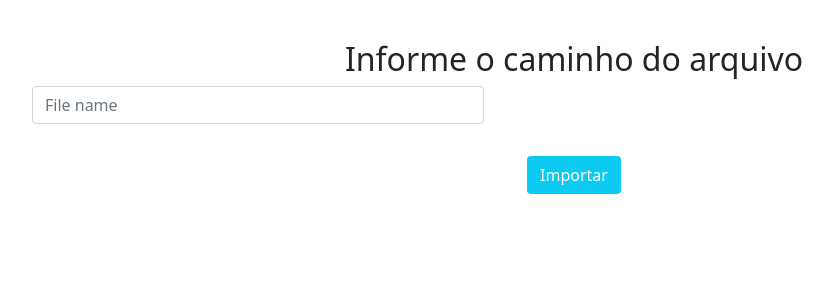
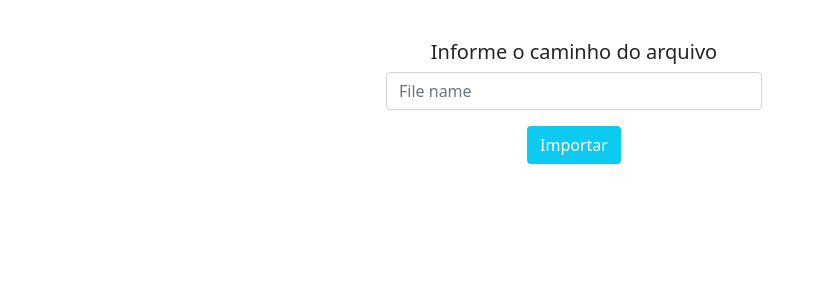
Before and after one commit to 2lc/Cloud, a Flask app: page /importar in a window 1280 px wide. Shown: the part 64-364 px from the top of the page, without its empty margins (66-899 px from the left). Run offline with Flask 3, Linux system fonts and the light colour scheme; a user stored in the database is signed in; some libraries are stand-ins or nearby versions.

Commit message:
Atualização

```diff
--- a/routes.py
+++ b/routes.py
@@ -80,7 +80,7 @@ def produtos():
         produtos = pandas.read_sql_table('produtos', con=db.engine)
         # print(produtos)
         table1 = produtos.to_html(index=False, justify='left', decimal=',',
-                                  classes='table table-bordered table-sm small')
+                                  classes='table table-bordered table-hover table-sm small')
         # return redirect(url_for('produtos'))
         return render_template("produtos.html", table1=table1,
                                text="Produtos",
--- a/templates/import.html
+++ b/templates/import.html
@@ -8,8 +8,8 @@
 
         {% if current_user.is_authenticated %}
 
-        <h2>Informe o caminho do arquivo</h2>
-        <div class="form-group mb-3 col-lg-5">
+        <h5>Informe o caminho do arquivo</h5>
+        <div class="container" style="max-width: 400px;">
             {{ form1.file(class_="form-control",placeholder="File name")}}
         </div>
         <button type="submit" class="btn bg-info text-white mt-3"> {{ btn_action }} </button>
--- a/templates/produtos.html
+++ b/templates/produtos.html
@@ -2,12 +2,12 @@
 {% block title%} {{ title }} {% endblock %}
 {% block content%}
 
-<div class="container py-4 text-center">
+<div class="container py-4">
 
 
     {% if current_user.is_authenticated %}
 
-    <h2>Tabela de produtos</h2>
+    <h5>Tabela de produtos</h5>
     <div class="form-group mb-3">
         {{ table1 | safe }}
         <a class="btn bg-info text-white mt-3" href="{{url_for('index')}}">{{ btn_action }} </a>
```
